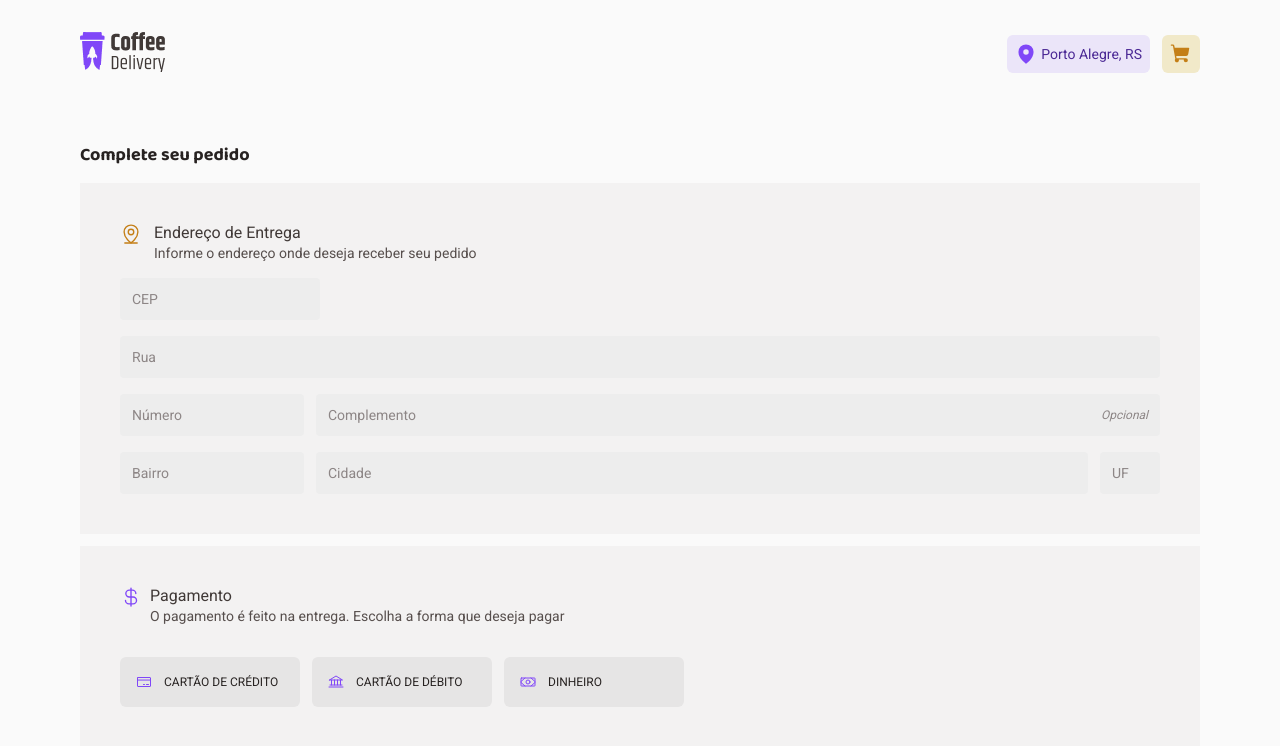
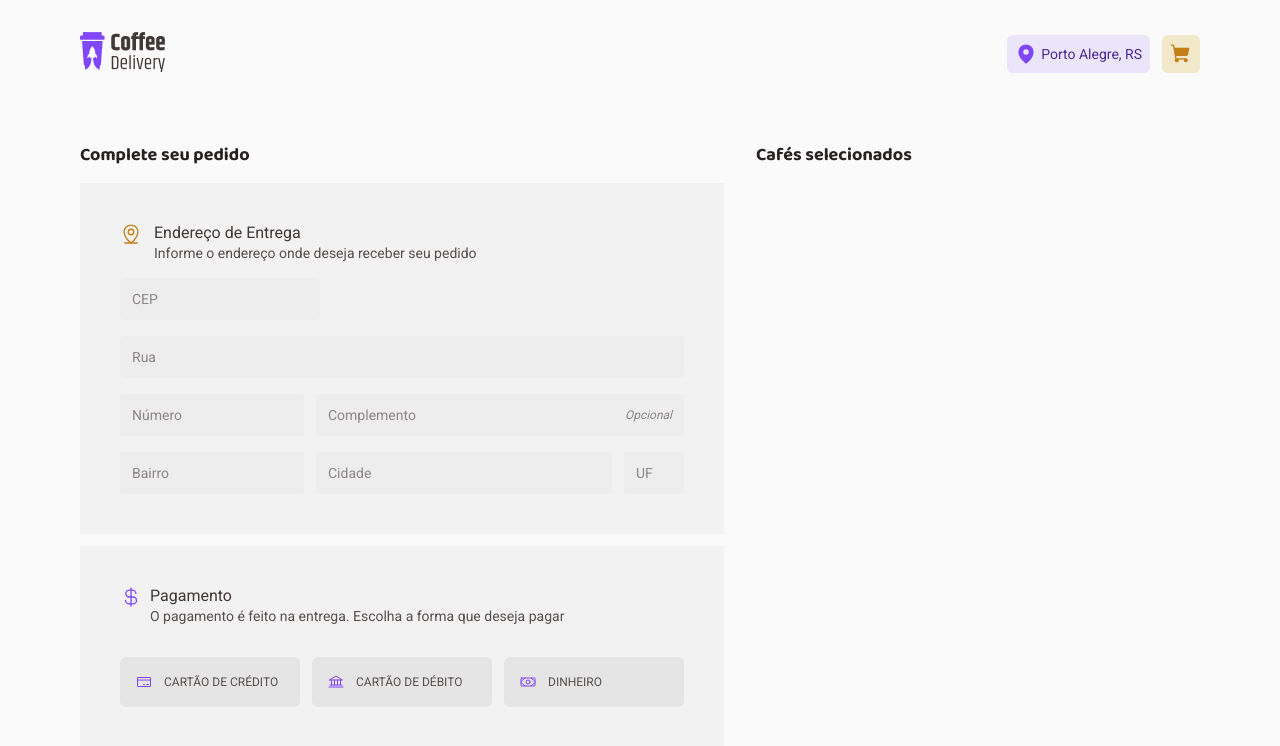
Before and after one commit to exodogurgel/coffee-delivery, a React (Vite) app: page /checkout in a window 1280 px wide. Shown: the top 746 px of the page. Built offline with nearby package versions, Linux system fonts and the light colour scheme.

Commit message:
create component InputAmount

```diff
--- /dev/null
+++ b/src/components/InputAmount/index.tsx
@@ -0,0 +1,26 @@
+import { Minus, Plus } from 'phosphor-react'
+import { InputAmountContainer } from './styles'
+
+interface InputAmountProps {
+  handleDecrease: () => void
+  handleIncrease: () => void
+  quantity: number
+}
+
+export function InputAmount({
+  handleDecrease,
+  handleIncrease,
+  quantity,
+}: InputAmountProps) {
+  return (
+    <InputAmountContainer>
+      <button type="button" onClick={handleDecrease}>
+        <Minus size={14} />
+      </button>
+      <input type="number" value={quantity} readOnly />
+      <button type="button" onClick={handleIncrease}>
+        <Plus size={14} />
+      </button>
+    </InputAmountContainer>
+  )
+}
--- /dev/null
+++ b/src/components/InputAmount/styles.ts
@@ -0,0 +1,49 @@
+import styled from 'styled-components'
+
+export const InputAmountContainer = styled.div`
+  display: flex;
+  align-items: center;
+  width: 4.5rem;
+  height: 2.375rem;
+
+  position: relative;
+
+  input {
+    width: 100%;
+    height: 2.375rem;
+    background-color: ${(props) => props.theme['gray-400']};
+    border: none;
+    border-radius: 6px;
+    text-align: center;
+  }
+
+  input::-webkit-outer-spin-button,
+  input::-webkit-inner-spin-button {
+    -webkit-appearance: none;
+    margin: 0;
+  }
+
+  button {
+    position: absolute;
+    line-height: 0;
+    border: none;
+    background: transparent;
+    color: ${(props) => props.theme['purple-500']};
+    cursor: pointer;
+
+    transition: all 0.1s;
+  }
+
+  button:not(:disabled):hover {
+    transform: scale(1.2);
+    color: ${(props) => props.theme['purple-700']};
+  }
+
+  button:first-child {
+    left: 0.5rem;
+  }
+
+  button:last-child {
+    right: 0.5rem;
+  }
+`
--- a/src/pages/Checkout/index.tsx
+++ b/src/pages/Checkout/index.tsx
@@ -22,8 +22,8 @@ import {
 export function Checkout() {
   return (
     <CheckoutContainer>
-      <h2>Complete seu pedido</h2>
       <form action="">
+        <h2>Complete seu pedido</h2>
         <FormContainer>
           <AddressContainer>
             <FormTitle
@@ -82,7 +82,9 @@ export function Checkout() {
           </PaymentMethodContainer>
         </FormContainer>
       </form>
-      <OrderDetailsCheckout></OrderDetailsCheckout>
+      <OrderDetailsCheckout>
+        <h2>Cafés selecionados</h2>
+      </OrderDetailsCheckout>
     </CheckoutContainer>
   )
 }
--- a/src/pages/Checkout/styles.ts
+++ b/src/pages/Checkout/styles.ts
@@ -2,6 +2,8 @@ import styled from 'styled-components'
 
 export const CheckoutContainer = styled.main`
   margin-top: 9rem;
+  display: flex;
+  gap: 2rem;
 
   h2 {
     font-size: 1.125rem;
@@ -83,6 +85,7 @@ export const PaymentList = styled.ul`
   li {
     list-style: none;
     background-color: ${(props) => props.theme['gray-400']};
+    color: ${(props) => props.theme['gray-700']};
     width: 11.25rem;
     height: 3.125rem;
     border-radius: 6px;
@@ -129,4 +132,6 @@ export const PaymentList = styled.ul`
   }
 `
 
-export const OrderDetailsCheckout = styled.div``
+export const OrderDetailsCheckout = styled.div`
+  width: 28rem;
+`
--- a/src/pages/Home/components/CoffeeCard/index.tsx
+++ b/src/pages/Home/components/CoffeeCard/index.tsx
@@ -1,13 +1,9 @@
 import { useState } from 'react'
-import {
-  AddCartWrapper,
-  CoffeeCardContainer,
-  InputWrapper,
-  Tags,
-} from './styles'
+import { AddCartWrapper, CoffeeCardContainer, Tags } from './styles'
 
-import { Minus, Plus, ShoppingCartSimple } from 'phosphor-react'
+import { ShoppingCartSimple } from 'phosphor-react'
 import { FormatPrice } from '../../../../utils/formatPrice'
+import { InputAmount } from '../../../../components/InputAmount'
 
 interface Coffee {
   id: number
@@ -53,15 +49,11 @@ export function CoffeeCard({ coffee }: CoffeeProps) {
         <div>
           <small>R$</small> <span> {formattedPrice} </span>
         </div>
-        <InputWrapper>
-          <button type="button" onClick={handleDecrease}>
-            <Minus size={14} />
-          </button>
-          <input type="number" value={quantity} readOnly />
-          <button type="button" onClick={handleIncrease}>
-            <Plus size={14} />
-          </button>
-        </InputWrapper>
+        <InputAmount
+          handleDecrease={handleDecrease}
+          handleIncrease={handleIncrease}
+          quantity={quantity}
+        />
         <button>
           <ShoppingCartSimple size={22} weight="fill" />
         </button>
--- a/src/pages/Home/components/CoffeeCard/styles.ts
+++ b/src/pages/Home/components/CoffeeCard/styles.ts
@@ -83,51 +83,3 @@ export const AddCartWrapper = styled.div`
     background-color: ${(props) => props.theme['purple-500']};
   }
 `
-
-export const InputWrapper = styled.div`
-  display: flex;
-  align-items: center;
-  width: 4.5rem;
-  height: 2.375rem;
-
-  position: relative;
-
-  input {
-    width: 100%;
-    height: 2.375rem;
-    background-color: ${(props) => props.theme['gray-400']};
-    border: none;
-    border-radius: 6px;
-    text-align: center;
-  }
-
-  input::-webkit-outer-spin-button,
-  input::-webkit-inner-spin-button {
-    -webkit-appearance: none;
-    margin: 0;
-  }
-
-  button {
-    position: absolute;
-    line-height: 0;
-    border: none;
-    background: transparent;
-    color: ${(props) => props.theme['purple-500']};
-    cursor: pointer;
-
-    transition: all 0.1s;
-  }
-
-  button:not(:disabled):hover {
-    transform: scale(1.2);
-    color: ${(props) => props.theme['purple-700']};
-  }
-
-  button:first-child {
-    left: 0.5rem;
-  }
-
-  button:last-child {
-    right: 0.5rem;
-  }
-`
```
